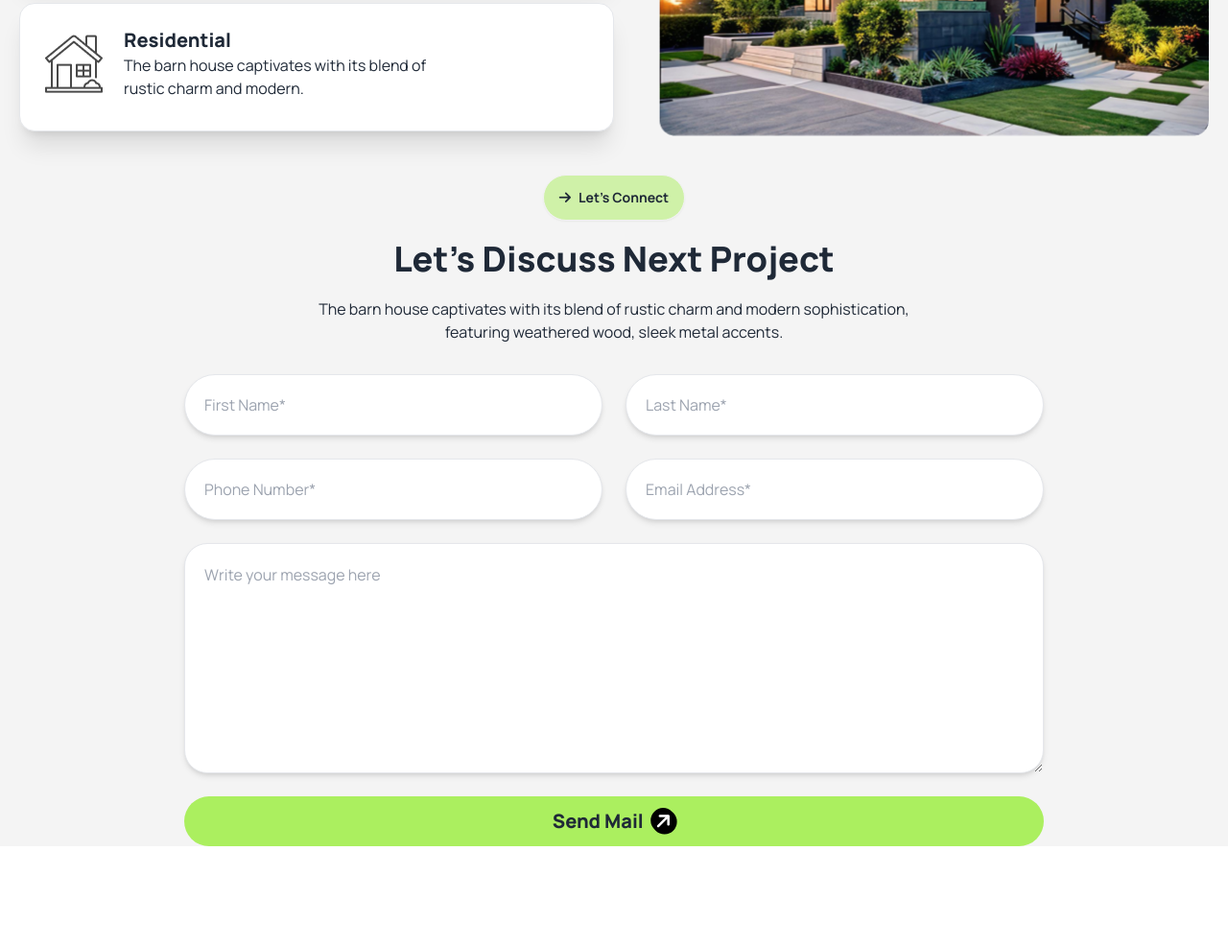
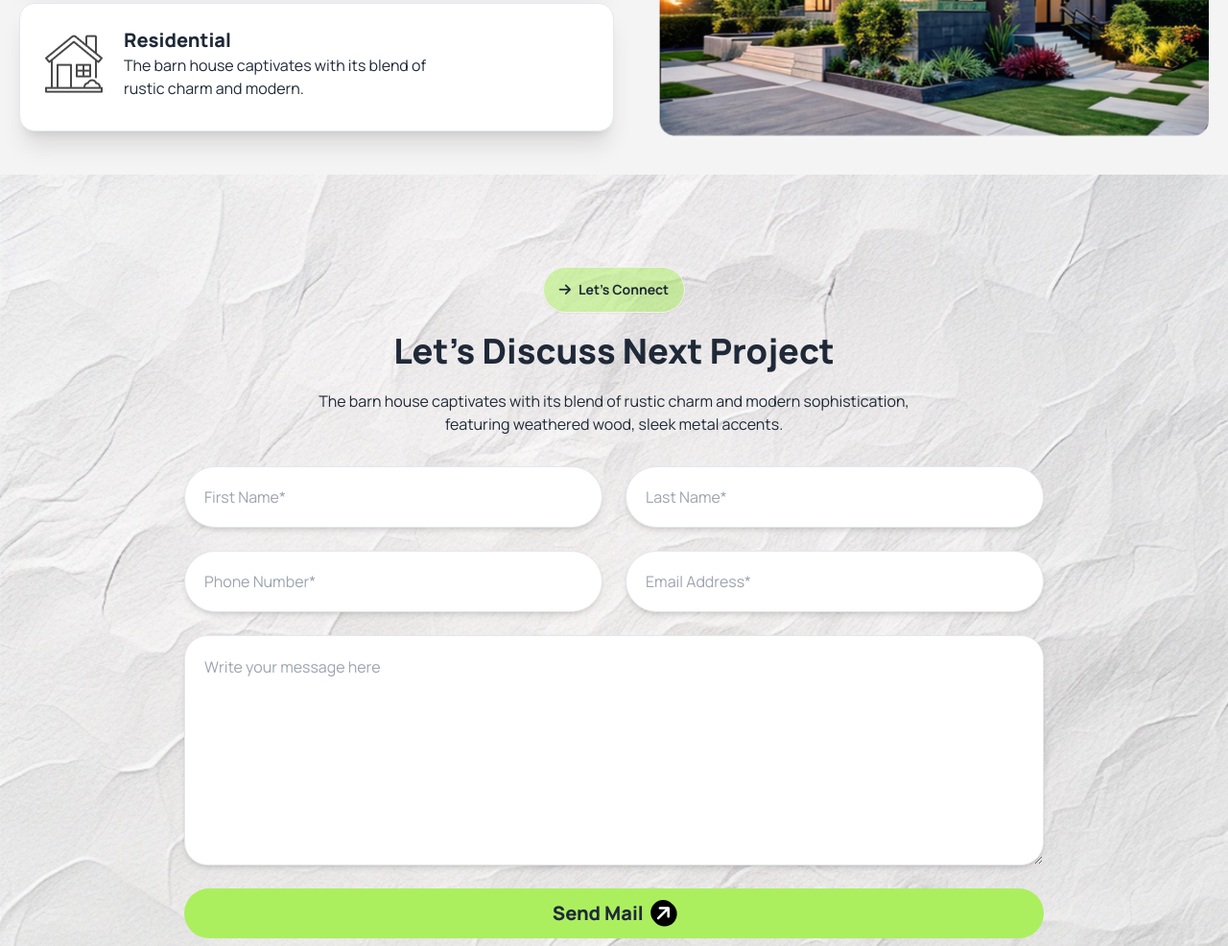
Before and after one commit to Khairul-Islam-1114/PH-B10-Assignment-03, a plain HTML site: page index.html in a window 1280 px wide. Shown: the part 1187-2173 px from the top of the page at 96% size. Before the commit the page ends 2109 px from the top, so only its background shows below. Drawn offline with nearby package versions, Linux system fonts and the light colour scheme.

Commit message:
Modify Contact us section with background image

```diff
--- a/index.html
+++ b/index.html
@@ -39,7 +39,7 @@
 
 <body class="font-manrope bg-[#F4F4F4] border-box">
 
-  <header class=" container mx-auto px-5 mb-20 bg-transparent" id="home">
+  <header class="container mx-auto px-5 mb-20 bg-transparent" id="home">
 
 
         <nav class="navbar flex justify-between items-center">
@@ -133,8 +133,8 @@
 
 
 
-  <main class="container mx-auto px-5">
-    <section class="my-10 relative">
+  <main class="">
+    <section class="my-10 relative container mx-auto px-5">
 
       <img src="assets/Vector.png" alt="" class="hidden md:absolute -top-16 -left-10">
 
@@ -180,7 +180,7 @@
       </div>
     </section>
 
-    <section class="my-10">
+    <section class="my-10 bg-[url('assets/bg.jpg')] bg-center bg-no-repeat bg-cover py-24 max-w-none w-[100vw] mx-auto px-5 overflow-hidden">
 
       <div>
         <div class="mb-8">
```
